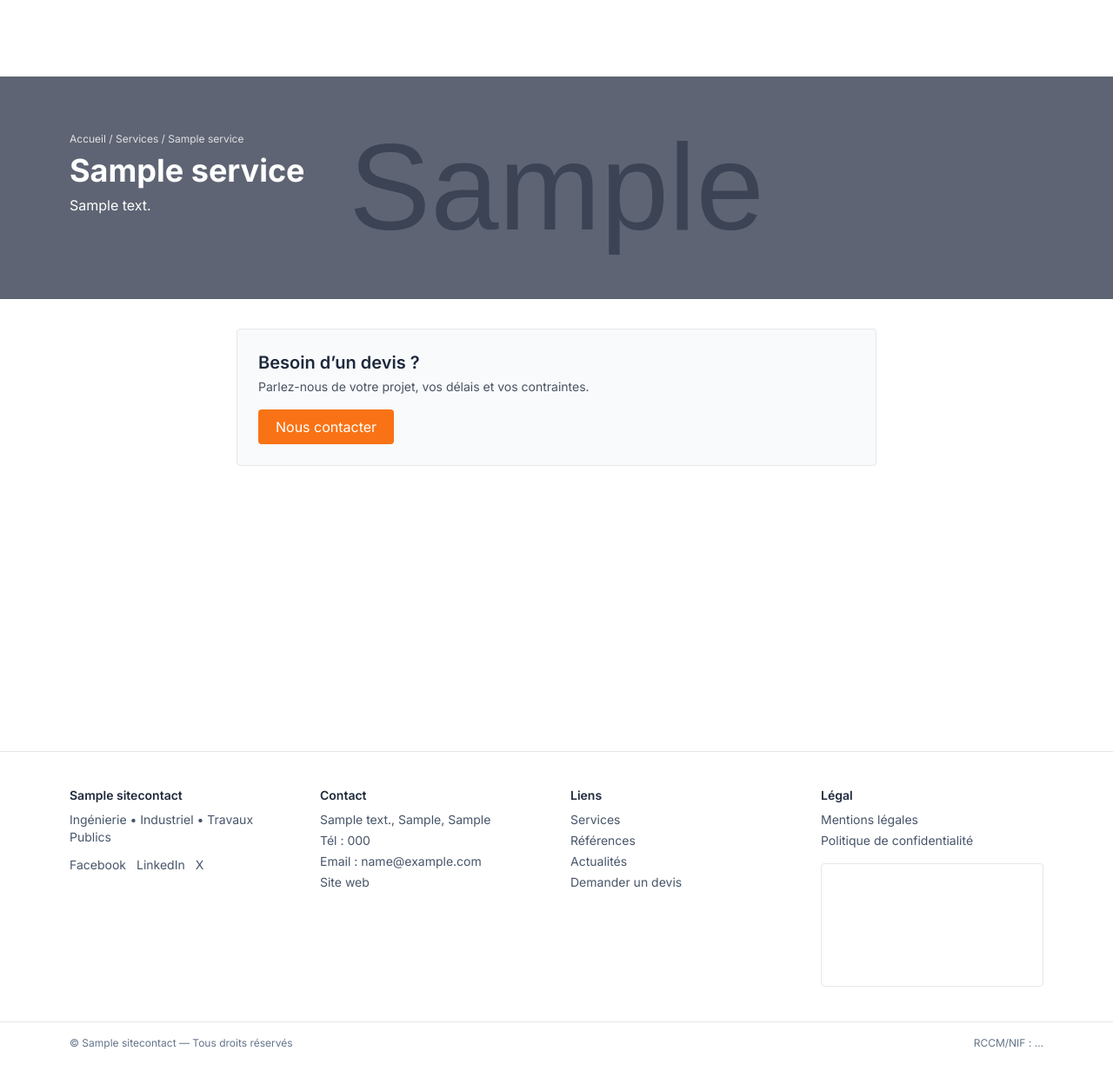
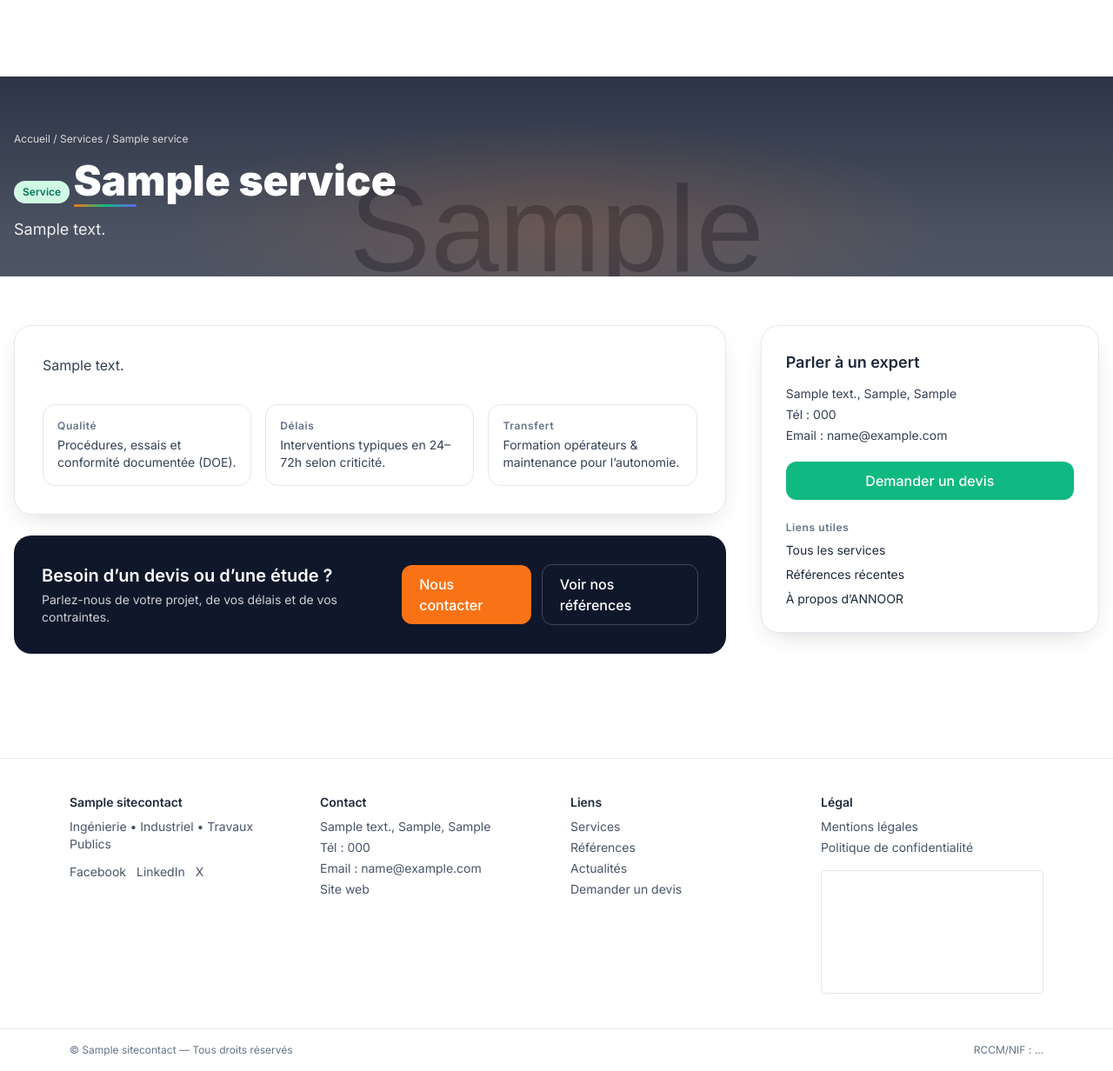
Before and after one commit to HamaBarhamou/annoorsite, a Django app: a page that uses templates/service_detail.html in a window 1280 px wide. Shown: the part 65-1297 px from the top of the page at 87% size. Before the commit the page ends 1272 px from the top, so only its background shows below. Run offline with Django 5.2, Linux system fonts and the light colour scheme; tables that the repository leaves empty hold one stand-in row (values such as "Sample post"); grey boxes marked "Sample" are stand-in pictures; some libraries are stand-ins or nearby versions.

Commit message:
feat(ui): refonte page service — hero premium, layout 2 colonnes, aside sticky, SEO JSON-LD - Hero avec overlay/dégradés + breadcrumb - Contenu dans card lisible (typographie améliorée) - Points clés (qualité/délais/transfert) optionnels - Aside contact premium (coordonnées, WhatsApp, liens utiles) en sticky - Bloc CTA large cohérent avec la charte - Ajout balise JSON-LD Service pour SEO

```diff
--- a/templates/service_detail.html
+++ b/templates/service_detail.html
@@ -1,31 +1,170 @@
 {% extends 'base.html' %}
+{% load static %}
+
+{% block title %}{{ service.title }} — ANNOOR{% endblock %}
+
 {% block extra_head %}
   <meta name="description" content="{{ service.excerpt|default:service.title }}">
+  <script type="application/ld+json">
+  {
+    "@context":"https://schema.org",
+    "@type":"Service",
+    "name":"{{ service.title|escapejs }}",
+    "description":"{{ service.excerpt|default:service.title|striptags|truncatechars:160|escapejs }}",
+    "provider":{
+      "@type":"Organization",
+      "name":"{{ site_contact.company_name|default:'ANNOOR'|escapejs }}"
+    }
+  }
+  </script>
 {% endblock %}
+
 {% block content %}
-<section class="relative">
+
+<!-- =========================
+     HERO (cover + overlay + dégradé)
+     ========================= -->
+<section class="relative overflow-hidden">
   {% if service.cover %}
-    <img src="{{ service.cover.url }}" alt="" class="absolute inset-0 w-full h-64 object-cover">
-    <div class="absolute inset-0 h-64 bg-slate-900/60"></div>
+    <img src="{{ service.cover.url }}" alt="" class="absolute inset-0 w-full h-[22rem] object-cover">
+    <div class="absolute inset-0 h-[22rem] bg-gradient-to-b from-ink-900/85 via-ink-900/70 to-ink-900/65"></div>
+    <div class="absolute inset-0 h-[22rem] bg-[radial-gradient(closest-side,rgba(249,115,22,.18),transparent_70%)]"></div>
+  {% else %}
+    <div class="absolute inset-0 h-[18rem] bg-ink-900"></div>
   {% endif %}
-  <div class="relative max-w-6xl mx-auto px-4 pt-16 pb-6 text-white">
-    <nav class="text-xs opacity-80 mb-2"><a href="/" class="hover:underline">Accueil</a> / <a href="/services/" class="hover:underline">Services</a> / <span>{{ service.title }}</span></nav>
-    <h1 class="text-3xl md:text-4xl font-bold">{{ service.title }}</h1>
-    {% if service.excerpt %}
-      <p class="mt-2 max-w-2xl">{{ service.excerpt }}</p>
-    {% endif %}
+
+  <div class="relative container text-white pt-16 pb-6 md:pb-10">
+    <nav class="text-xs opacity-80 mb-2">
+      <a href="/" class="hover:underline">Accueil</a> /
+      <a href="/services/" class="hover:underline">Services</a> /
+      <span>{{ service.title }}</span>
+    </nav>
+
+    <div class="max-w-3xl">
+      <span class="chip chip-sec">Service</span>
+      <h1 class="mt-2 text-3xl md:text-5xl font-extrabold leading-tight heading-accent">
+        {{ service.title }}
+      </h1>
+      {% if service.excerpt %}
+        <p class="mt-3 text-white/90 text-lg">{{ service.excerpt }}</p>
+      {% endif %}
+    </div>
   </div>
 </section>
 
-<div class="max-w-3xl mx-auto px-4 py-10">
-  <article class="space-y-6 leading-relaxed text-slate-700">
-    {{ service.body|linebreaks }}
-  </article>
+<!-- =========================
+     CONTENU + ASIDE
+     ========================= -->
+<section class="container py-10 md:py-14">
+  <div class="grid lg:grid-cols-12 gap-10">
+    <!-- Col. contenu -->
+    <article class="lg:col-span-8">
+      <div class="card p-6 md:p-8">
+        <!-- Corps riche -->
+        <div class="prose prose-slate max-w-none">
+          {# On n'a pas Tailwind Typography en CDN, mais on type légèrement via classes utilitaires #}
+          <div class="space-y-5 leading-relaxed text-slate-700">
+            {{ service.body|linebreaks }}
+          </div>
+        </div>
 
-  <div class="mt-10 p-6 rounded border bg-slate-50">
-    <h2 class="text-xl font-semibold">Besoin d’un devis ?</h2>
-    <p class="text-sm opacity-80 mt-1">Parlez-nous de votre projet, vos délais et vos contraintes.</p>
-    <a href="/contact/" class="inline-block mt-4 px-5 py-2 rounded bg-orange-500 text-white hover:bg-orange-600 transition">Nous contacter</a>
+        <!-- Points clés (facultatif : affiche uniquement si excerpt existe pour le lead) -->
+        {% if service.excerpt %}
+        <div class="mt-8 grid sm:grid-cols-3 gap-4">
+          <div class="rounded-xl border p-4">
+            <div class="text-xs font-semibold tracking-wider text-ink-500">Qualité</div>
+            <p class="mt-1 text-sm text-slate-700">Procédures, essais et conformité documentée (DOE).</p>
+          </div>
+          <div class="rounded-xl border p-4">
+            <div class="text-xs font-semibold tracking-wider text-ink-500">Délais</div>
+            <p class="mt-1 text-sm text-slate-700">Interventions typiques en 24–72h selon criticité.</p>
+          </div>
+          <div class="rounded-xl border p-4">
+            <div class="text-xs font-semibold tracking-wider text-ink-500">Transfert</div>
+            <p class="mt-1 text-sm text-slate-700">Formation opérateurs & maintenance pour l’autonomie.</p>
+          </div>
+        </div>
+        {% endif %}
+      </div>
+
+      <!-- CTA section (large) -->
+      <div class="mt-6 rounded-2xl bg-ink-900 text-white p-6 md:p-8 flex flex-col md:flex-row md:items-center md:justify-between gap-4">
+        <div>
+          <h2 class="text-lg md:text-xl font-semibold">Besoin d’un devis ou d’une étude ?</h2>
+          <p class="text-white/80 text-sm mt-1">Parlez-nous de votre projet, de vos délais et de vos contraintes.</p>
+        </div>
+        <div class="flex items-center gap-3">
+          <a href="/contact/" class="btn btn-primary">Nous contacter</a>
+          <a href="/projects/" class="btn btn-ghost">Voir nos références</a>
+        </div>
+      </div>
+    </article>
+
+    <!-- Col. aside -->
+    <aside class="lg:col-span-4">
+      <!-- Carte contact -->
+      <div class="card p-6 md:p-7 sticky top-[96px]">
+        <h3 class="text-lg font-semibold">Parler à un expert</h3>
+        <ul class="mt-3 text-sm text-slate-700 space-y-1">
+          {% if site_contact.address or site_contact.city or site_contact.country %}
+            <li>
+              {{ site_contact.address }}{% if site_contact.address %},{% endif %}
+              {{ site_contact.city }}{% if site_contact.city and site_contact.country %},{% endif %}
+              {{ site_contact.country }}
+            </li>
+          {% endif %}
+          {% if site_contact.phone %}<li>Tél : {{ site_contact.phone }}</li>{% endif %}
+          {% if site_contact.email %}
+            <li>Email :
+              <a href="mailto:{{ site_contact.email }}" class="hover:underline">{{ site_contact.email }}</a>
+            </li>
+          {% endif %}
+          {% if site_contact.whatsapp_url %}
+            <li class="pt-1">
+              <a href="{{ site_contact.whatsapp_url }}" target="_blank" rel="noopener"
+                 class="inline-flex items-center gap-2 text-secondary-700 hover:underline">
+                 <svg xmlns="http://www.w3.org/2000/svg" class="h-4 w-4" viewBox="0 0 24 24" fill="currentColor"><path d="M20 3.5A4.5 4.5 0 0 1 24 8c0 7.732-6.268 14-14 14a13.94 13.94 0 0 1-7-1.88L0 24l3.03-2.94A13.94 13.94 0 0 1 1.88 14C1.88 6.268 8.148 0 15.88 0A4.5 4.5 0 0 1 20 3.5Z"/></svg>
+                 WhatsApp
+              </a>
+            </li>
+          {% endif %}
+        </ul>
+        <a href="/contact/" class="btn btn-secondary w-full justify-center mt-5">Demander un devis</a>
+
+        <!-- Liens rapides -->
+        <div class="mt-6">
+          <div class="text-xs font-semibold tracking-wider text-ink-500">Liens utiles</div>
+          <ul class="mt-2 space-y-2 text-sm">
+            <li><a href="/services/" class="hover:underline">Tous les services</a></li>
+            <li><a href="/projects/" class="hover:underline">Références récentes</a></li>
+            <li><a href="/about/" class="hover:underline">À propos d’ANNOOR</a></li>
+          </ul>
+        </div>
+      </div>
+
+      <!-- Autres services (si dispo en contexte) -->
+      {% if other_services %}
+      <div class="mt-6 card p-6 md:p-7">
+        <h3 class="text-lg font-semibold">Autres services</h3>
+        <ul class="mt-3 space-y-3 text-sm">
+          {% for s in other_services %}
+            <li>
+              <a href="{{ s.get_absolute_url }}" class="flex items-start gap-3 group">
+                {% if s.cover %}
+                  <img src="{{ s.cover.url }}" alt="" class="h-10 w-14 object-cover rounded-lg border">
+                {% endif %}
+                <div>
+                  <div class="font-medium group-hover:underline">{{ s.title }}</div>
+                  <p class="text-slate-600 line-clamp-2">{{ s.excerpt|default:s.body|striptags|truncatechars:90 }}</p>
+                </div>
+              </a>
+            </li>
+          {% endfor %}
+        </ul>
+      </div>
+      {% endif %}
+    </aside>
   </div>
-</div>
+</section>
+
 {% endblock %}
```
